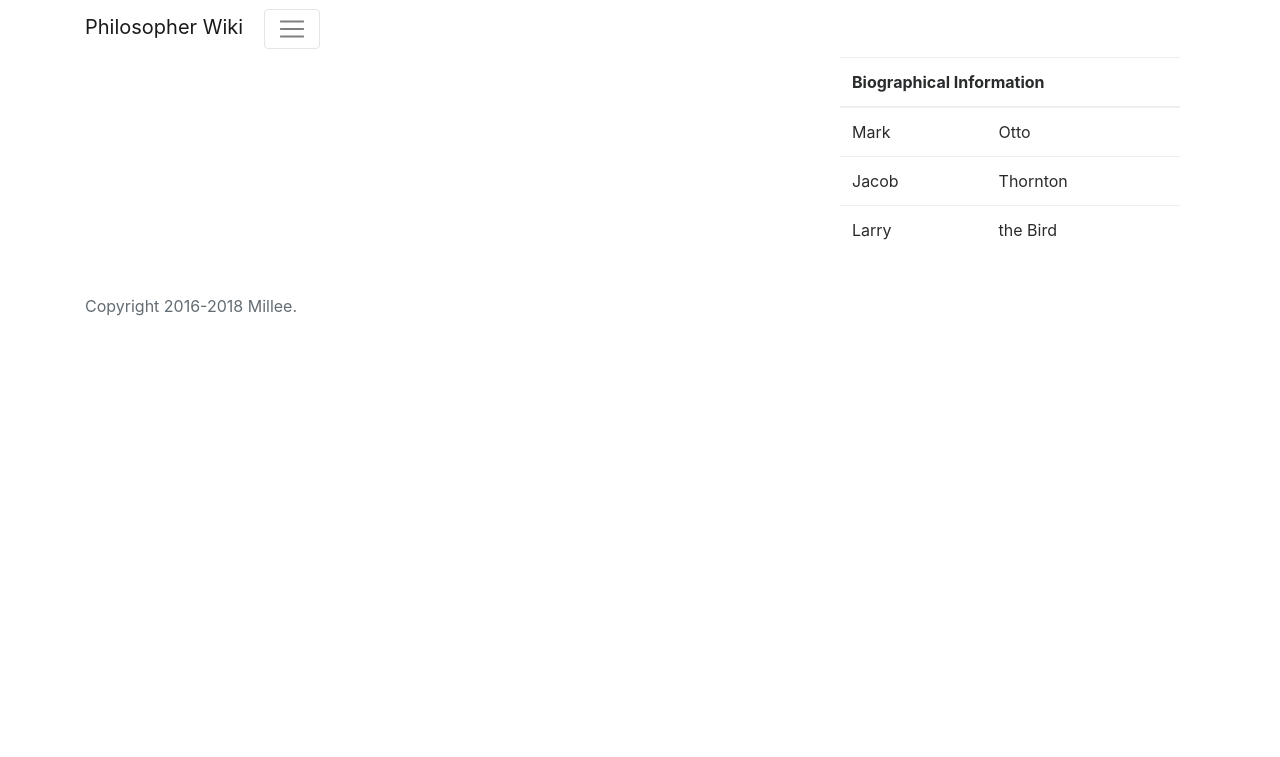
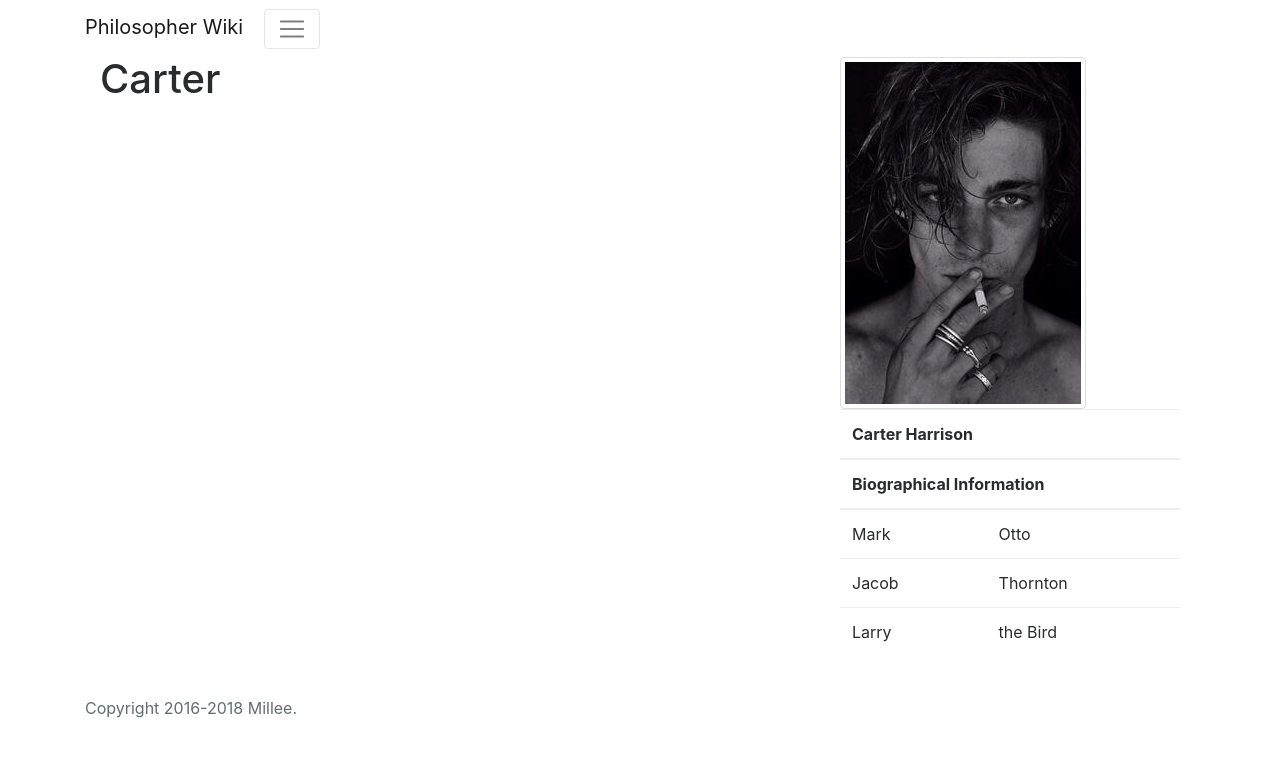
Before and after one commit to reallymillee/Philosopher, a Jekyll site: the page built from carter.html, in a window 1280 px wide. Shown: the top 757 px of the page. Built offline with Jekyll 4.4.1, drawn with Linux system fonts in a browser that asks for light colours; nearby versions of some CDN libraries.

Commit message:
Update and rename wiki/carter.html to carter.html

```diff
--- a/wiki/carter.html
+++ b/carter.html
@@ -5,9 +5,18 @@ title: Carter
 <div class="container">
     <div class="row">
         <div class="col-sm-8">
+            <h1>Carter</h1>
         </div>
         <div class="col-sm-4">
             <table class="table">
+                <thead class="thead-light">
+                    <tr>
+                        <th colspan="2">Carter Harrison</th>
+                    </tr>
+                </thead>
+                <thead>
+                    <img src="/img/carter-1.jpg" class="img-fluid img-thumbnail" alt="Carter">
+                </thead>
                 <thead class="thead-light">
                     <tr>
                         <th colspan="2">Biographical Information</th>
```
